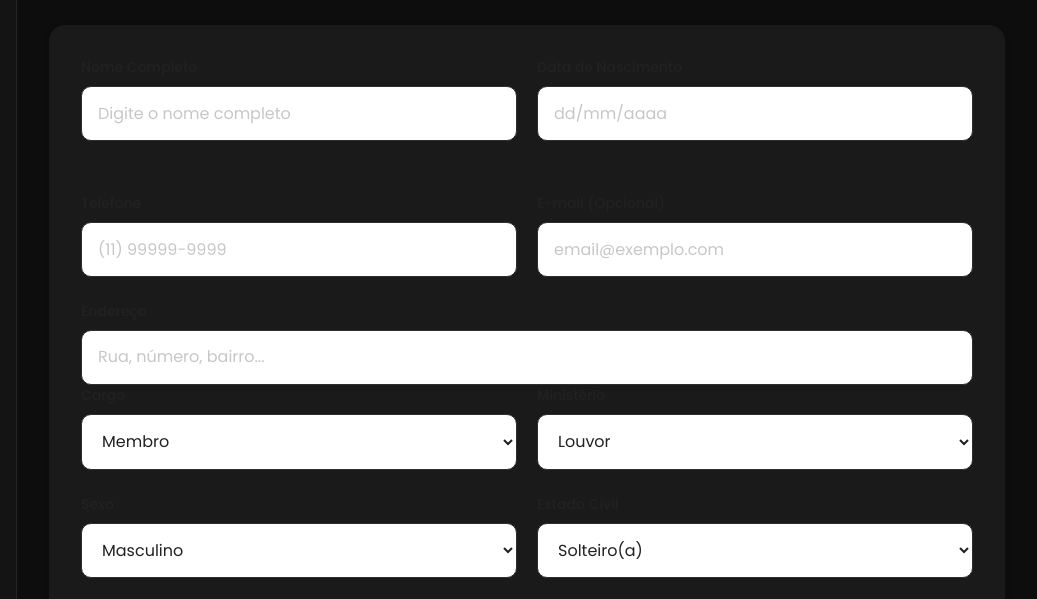
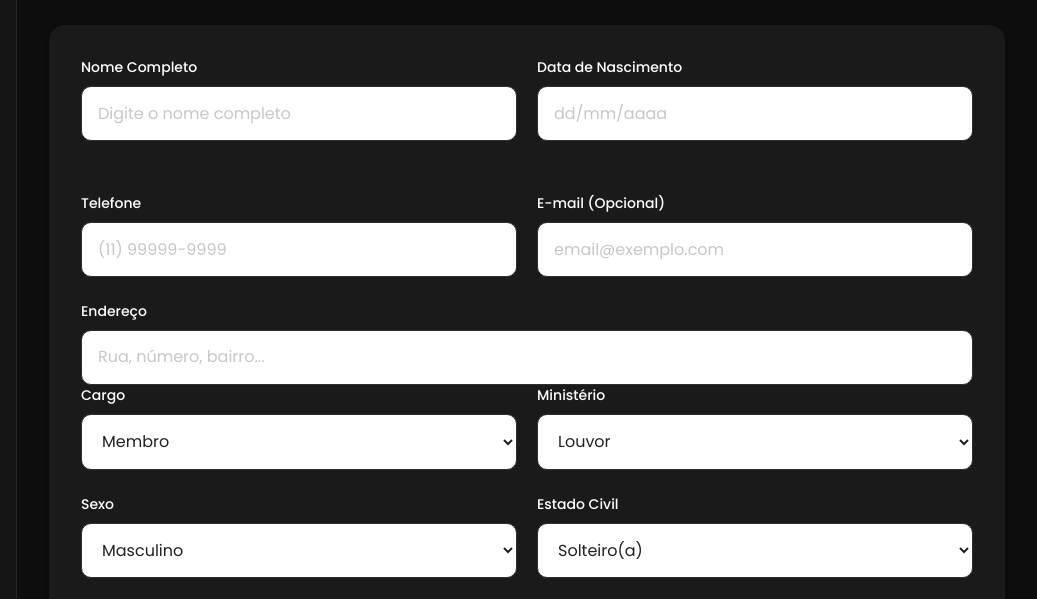
Before and after one commit to tiger-tech-br/adm-membros-igreja, a website: page admin/cadastro.html in a window 1280 px wide. Shown: the part 151-750 px from the top of the page, 243-1280 px from the left. Drawn offline with Linux system fonts and the light colour scheme.

Commit message:
alterando cor da fonte

```diff
--- a/admin/css/layout/forms.css
+++ b/admin/css/layout/forms.css
@@ -48,7 +48,7 @@ form {
 
     font-weight: var(--font-weight-medium);
 
-    color: var(--color-text);
+    color: var(--color-white);
 
 }
 
```
